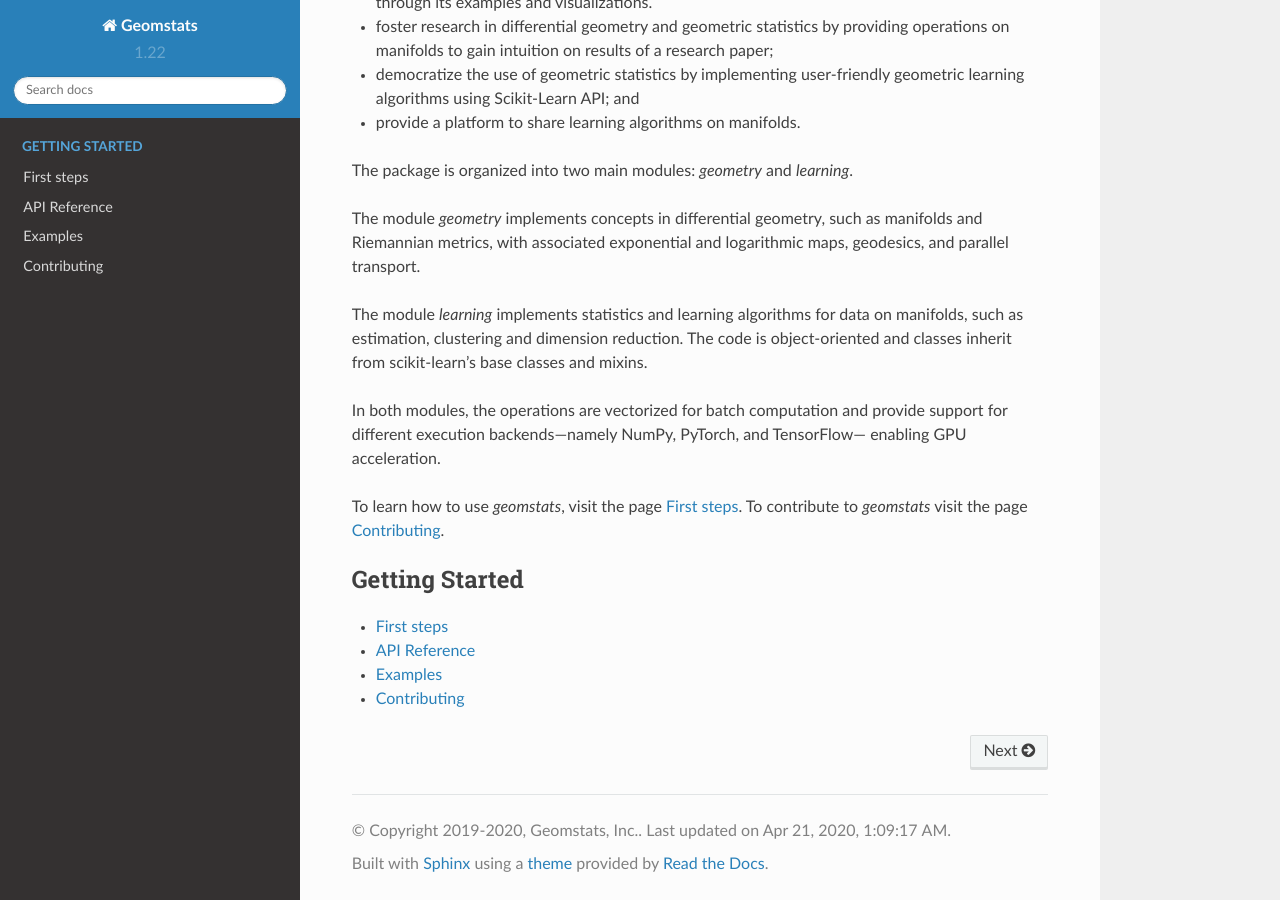
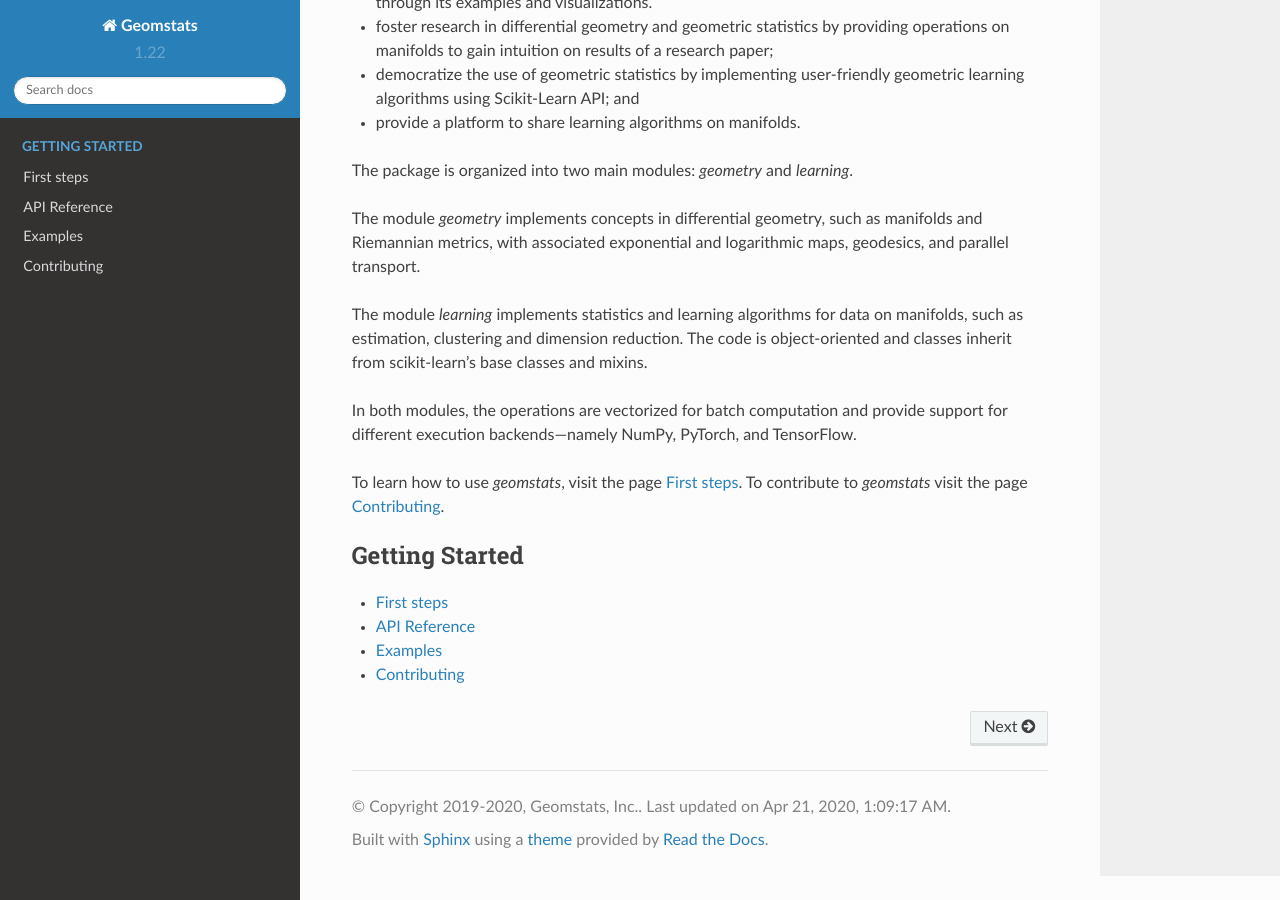
Before and after one commit to geomstats/geomstats, a Sphinx documentation site: the page built from docs/index.rst, in a window 1280 px wide and 900 px high, scrolled down 578 px. Built offline with Sphinx 7.4.7 and the Read the Docs theme 2.0.0, drawn with Linux system fonts in a browser that asks for light colours; pages that are not in the unit, such as notebooks, are missing from menus.

Commit message:
Remove mention of GPU acceleration

```diff
--- a/docs/index.rst
+++ b/docs/index.rst
@@ -39,8 +39,7 @@ The code is object-oriented and classes inherit from
 scikit-learn's base classes and mixins.
 
 In both modules, the operations are vectorized for batch computation and provide
-support for different execution backends---namely NumPy, PyTorch, and TensorFlow---
-enabling GPU acceleration.
+support for different execution backends---namely NumPy, PyTorch, and TensorFlow.
 
 To learn how to use `geomstats`, visit the page :ref:`first_steps`.
 To contribute to `geomstats` visit the page :ref:`contributing`.
```
Also changed, not shown: 1 other file.
